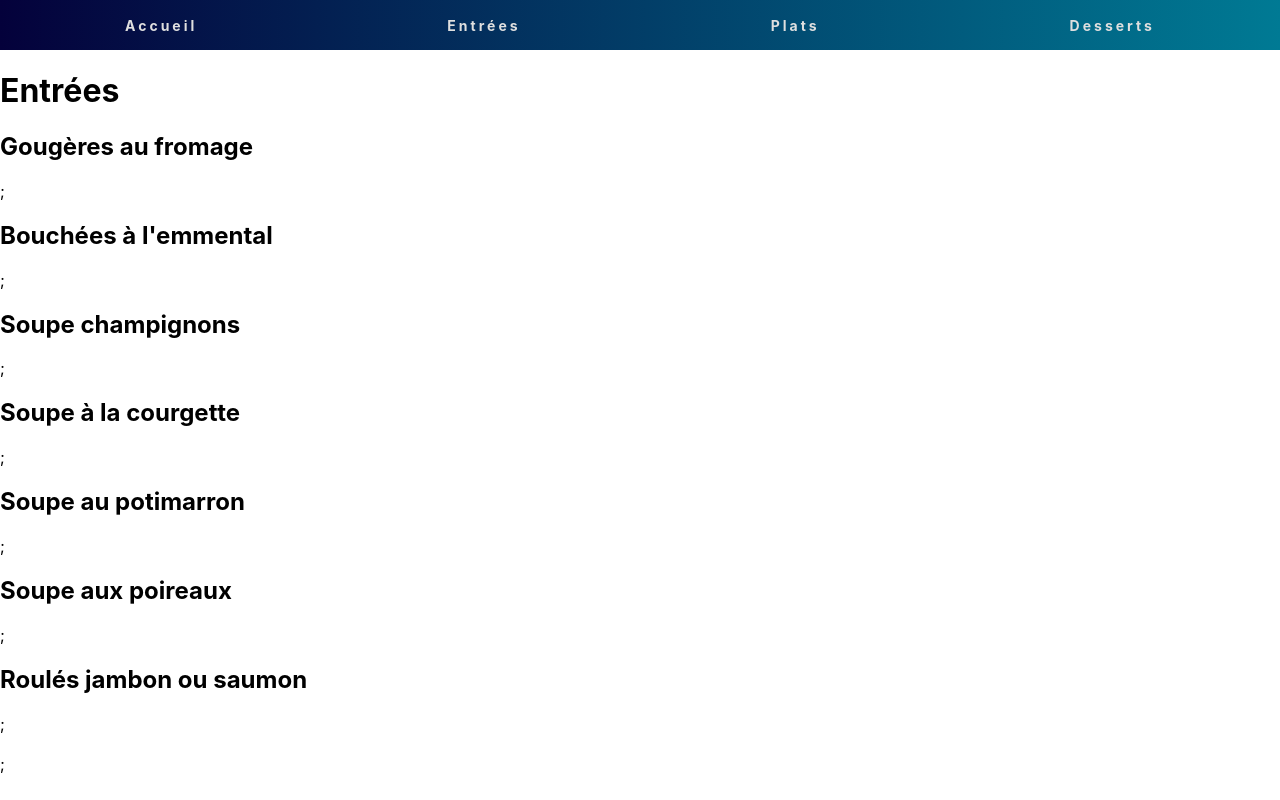
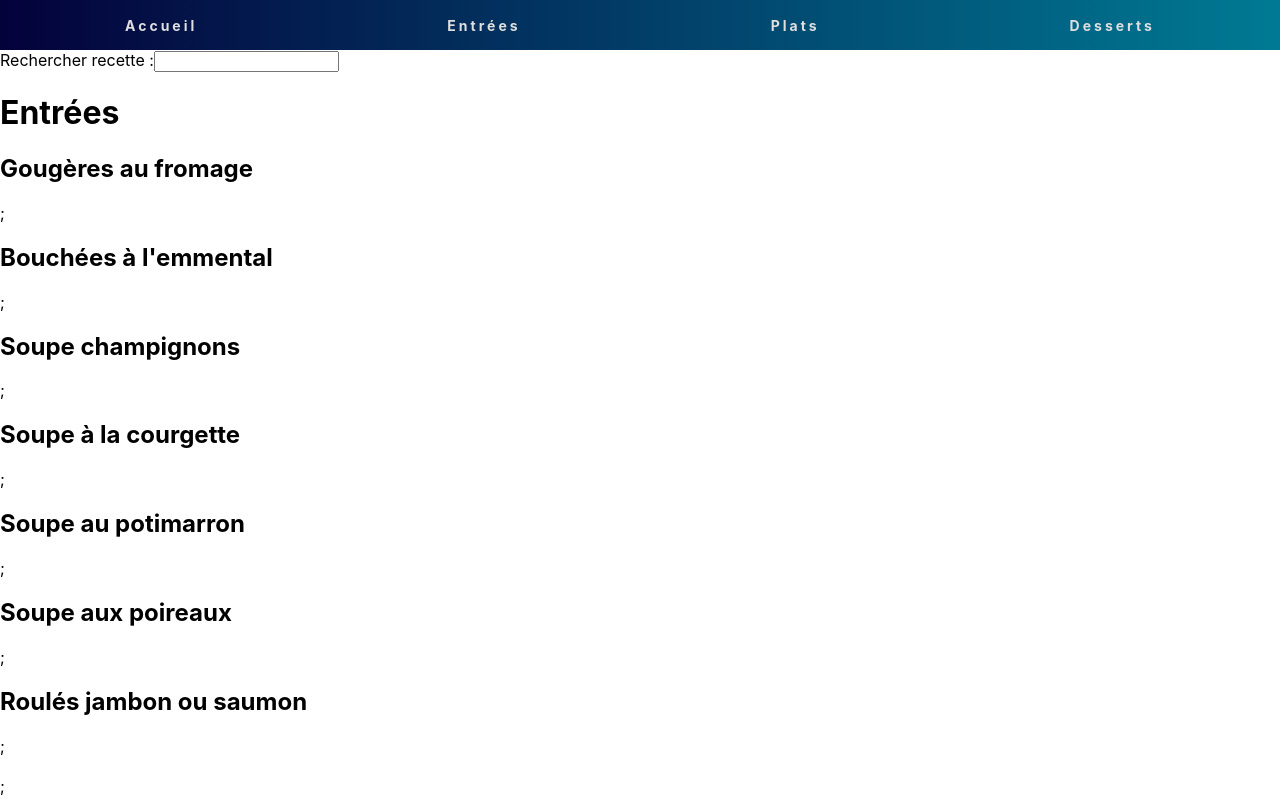
Before and after one commit to NicolasMazieres/Recettes-react, a React (Create React App) app: page / in a window 1280 px wide. Both pictures are taken after a click on the item "Entrées". Built offline with nearby package versions, Linux system fonts and the light colour scheme.

Commit message:
Début implémentation filtre recherche

```diff
--- a/src/App.js
+++ b/src/App.js
@@ -1,5 +1,6 @@
 import React, { useState } from "react";
 import Recipe from "./components/Recipe";
+import FilterForm from "./components/FilterForm";
 import Navbar from "./components/Navbar";
 import entreeData from "./components/entreedata.json";
 import platData from "./components/platdata.json";
@@ -7,6 +8,11 @@ import dessertData from "./components/dessertdata.json";
 
 function App() {
   const [contentShown, setContentShown] = useState('Accueil');
+  const [filterName, setName] = useState('');
+
+  function handleChange(e) {
+      setName(e.target.value);
+  }
 
   const accueilClicked = () => {
     setContentShown("Accueil");
@@ -89,6 +95,7 @@ function App() {
   return (
     <div className="appContainer">
       <Navbar setstate={{ accueilClicked, entreesClicked, platsClicked, dessertsClicked }} />
+      {contentShown !== "Accueil" && <FilterForm formname={filterName} setname={handleChange}/>}
       {contentShown === "Accueil" && viewAccueil}
       {contentShown === "Entrées" && viewEntrees}
       {contentShown === "Plats" && viewPlats}
--- /dev/null
+++ b/src/components/FilterForm.js
@@ -0,0 +1,19 @@
+import React from "react";
+
+function FilterForm(props) {
+
+    return (
+        <form>
+            <label>
+                Rechercher recette :
+                <input
+                    autoComplete="off"
+                    value={props.formname}
+                    onChange={props.setname}
+                />
+            </label>
+        </form>
+    );
+}
+
+export default FilterForm;
```
